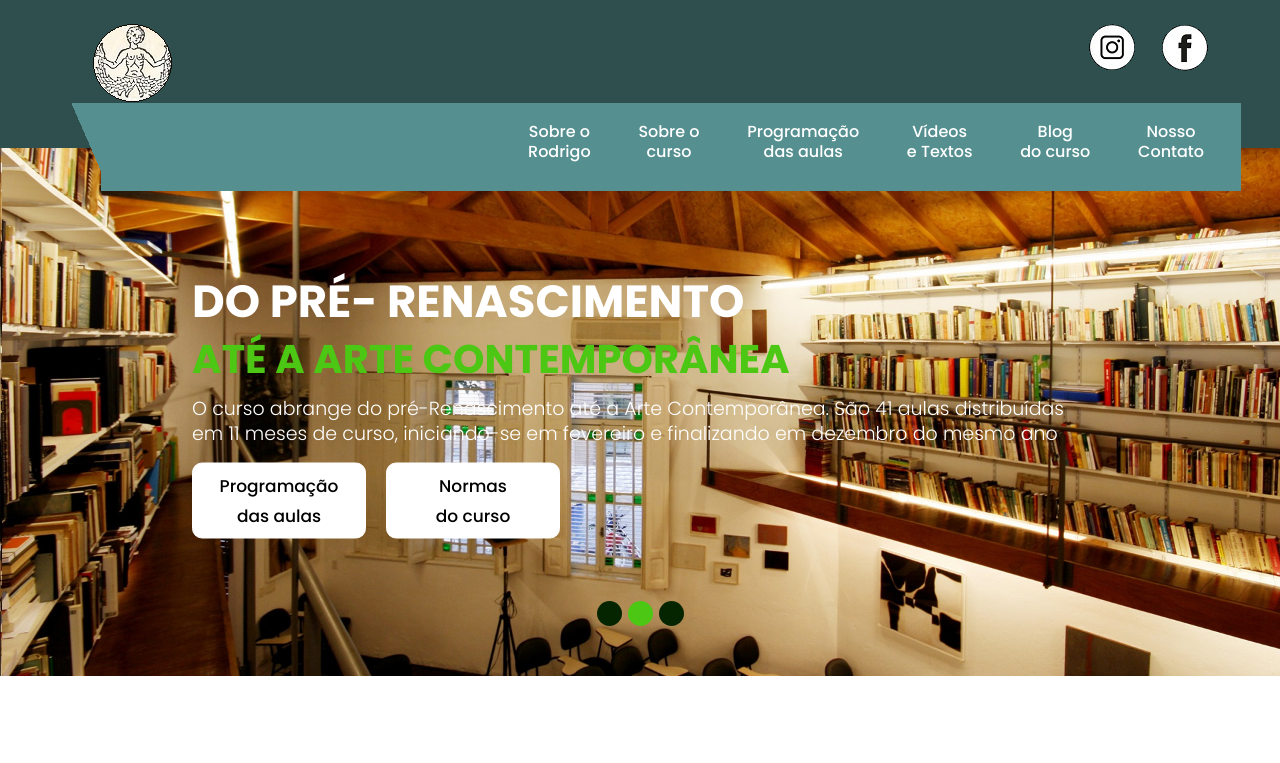
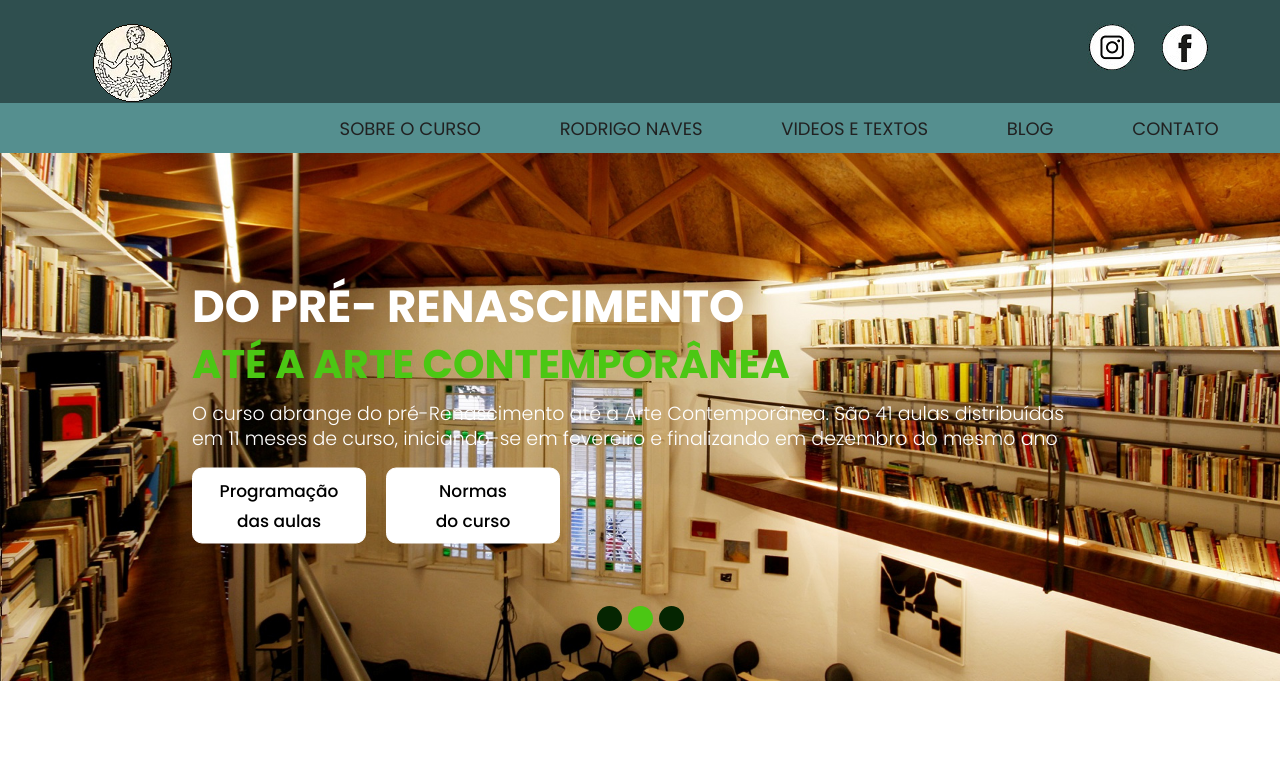
Before and after one commit to Murilo0300/Murilo, a plain HTML site: page rnsite2/index.html in a window 1280 px wide. Shown: the top 763 px of the page. Drawn offline with nearby package versions, Linux system fonts and the light colour scheme.

Commit message:
mudanças no head

```diff
--- a/rnsite2/css/style.css
+++ b/rnsite2/css/style.css
@@ -334,6 +334,37 @@ a.readmore_bt {
 
 img.logo {
      float: left;
+
+}
+
+/*****estilo da aba de navegação***********/
+/*****************************************/
+
+.navegador {
+     background-color: #558f8f;
+     display: inline-block;
+     width: 100%;
+     height: 50px;
+     padding-right: 3%;
+     padding-left: 3%;
+     padding-top: 12px;
+
+}
+
+.navegador a{
+     height: 50px;
+     padding-top: 12px;
+     padding-right: 3%;
+     padding-left: 3%;
+}
+
+.navegador a:hover {
+     height: 100px;
+     background-color: #71c7c7;
+     padding-right: 5%;
+     padding-left: 3%;
+     padding-top: 12px;
+
 
 }
 
@@ -2047,6 +2078,7 @@ transform: skew(190deg);
 }
 
 .row h3{
+
      color: #ffffff;
 }
 
--- a/rnsite2/index.html
+++ b/rnsite2/index.html
@@ -51,30 +51,25 @@
                                     <a href="index.html"><img class="logo" src="./images/logo.png" alt="#"></a> <!--logo da RN Difusão-->
                                 </div>
                 </div>
-                <div class="row">
-                    <div class="col-md-12 location_icon_bottum">
+
+            </div>
+            <div class="row">
+
+                    <div align ="right" class="navegador">
+                        <h3>
 
 
-                                        <nav class="main-menu">
-                                            <ul class="menu-area-main">
-                                                <li class="active"> <a href="index.html">Sobre o<br> Rodrigo</a> </li><!--na primeira página-->
-                                                <li> <a href="#about">Sobre o <br>curso</a> </li><!--na primeira página. Colocara as normas-->
-                                                <li><a href="#testimonial">Programação<br>das aulas</a></li>
-                                                <li><a href="#product">Vídeos <br>e Textos</a></li>
-                                                <li><a href="#testimonial">Blog<br>do curso</a></li>
-                                                <li><a href="#contact">Nosso<br>Contato</a></li>
+                        <a href="https://www.uol.com.br/">SOBRE O CURSO</a>
+                        <a href="https://www.uol.com.br/">RODRIGO NAVES</a>
+                        <a href="https://www.uol.com.br/">VIDEOS E TEXTOS</a>
+                        <a href="https://www.uol.com.br/">BLOG</a>
+                        <a href="https://www.uol.com.br/">CONTATO</a>
 
-                                            </ul>
-                                        </nav>
-                                    </div>
-                                </div>
+                     </h3>
 
+                    </div>
 
-                       </div>
-
-                </div>
             </div>
-        </div>
         <!-- end header inner -->
     </header>
     <!-- end header -->
```
